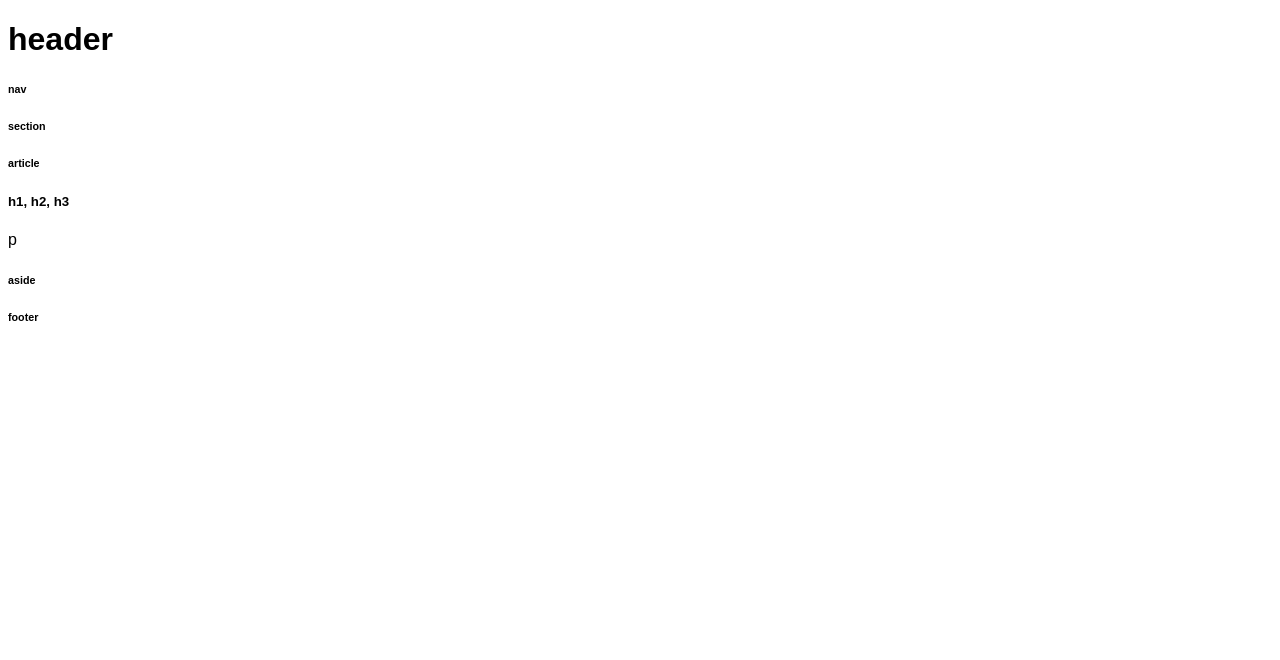
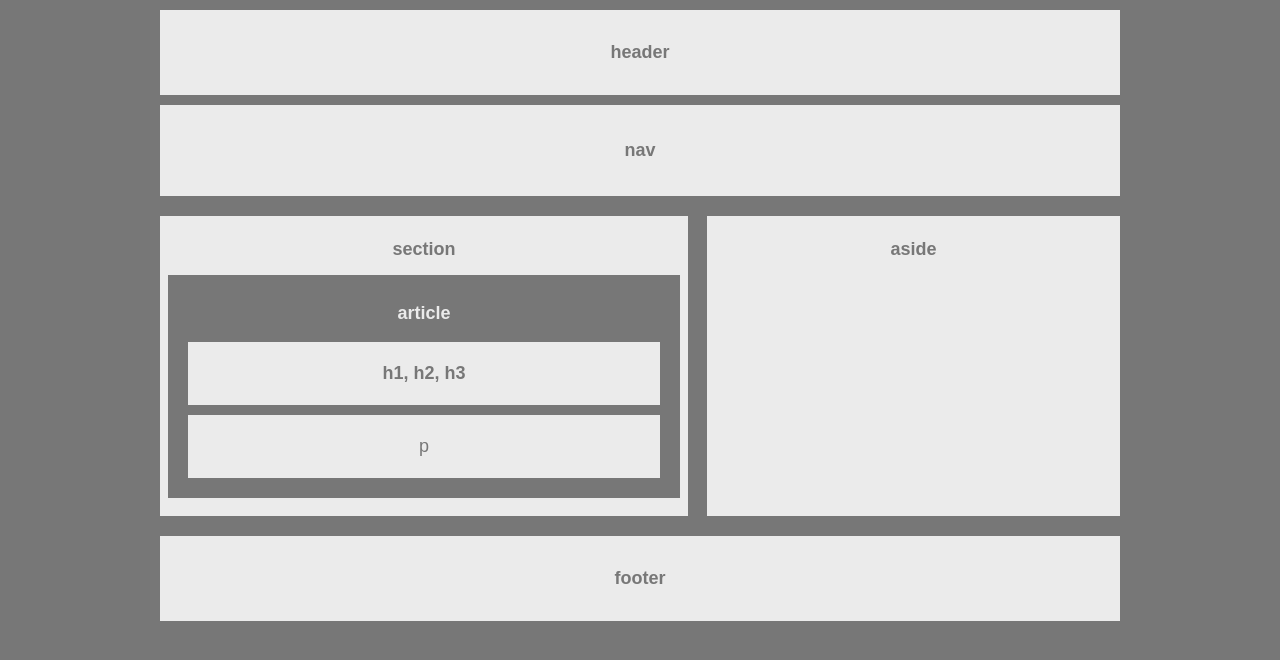
Before and after one commit to Pironj/HW-Wireframe, a plain HTML site: page index.html in a window 1280 px wide. Drawn offline with Linux system fonts and the light colour scheme.

Commit message:
Upload HW assignemnt 1 finished

```diff
--- a/index.html
+++ b/index.html
@@ -9,46 +9,56 @@
 <body>
 
 <!-- header block -->
+<div>
     <header>
         <h1>header</h1>
     </header>
+</div>
 
 <!-- nav block -->
+<div>
     <nav>
-    <h6>nav</h6>
+        <h1>nav</h1>
     </nav>
+</div>
 
 <!-- section block -->
+<div class="container1">
+    <div>
         <section>
-    <h6>section</h6>
+            <h1>section</h1>
 
         <!-- article within section block -->
+            <div>
                 <article>
-        <h6>article</h6>
+                    <h1>article</h1>
 
                 <!-- h1, h2, h3 sub-block within article block -->
                     <div class="sub-article">
-            <h5>h1, h2, h3</h5>
+                        <h1>h1, h2, h3</h1>
                     </div>
 
                 <!-- p block within article block -->
                     <div class="sub-article">
                         <p>p</p>
                     </div>
-
                 </article>
-
+            </div>
         </section>
 
 <!-- aside block -->
+    <div>
         <aside>
-    <h6>aside</h6>
+            <h1>aside</h1>
         </aside>
+    </div>
+</div>
 
 <!-- footer -->
+<div>
     <footer>
-    <h6>footer</h6>
+        <h1>footer</h1>
     </footer>
-
+</div>
 </body>
 </html>
--- a/style.css
+++ b/style.css
@@ -1,16 +1,70 @@
 body {
     font-family: 'Arial', 'Helvetica Neue', Helvetica, sans-serif;
-    background-color: "#777";
-    background: '#777';
-    width: '960px';
-    font-size: '18px';
+    background-color: #777;
+    background: #777;
+    width: 960px;
+    font-size: 18px;
+    margin: auto;
 }
 
 header, nav, section, aside, footer {
-    background: '#777';
+    background: #777;
+    background-color: #ebebeb;
+    text-align: center;
+    font-size: 18px;
+    width: 495;
+    padding: 8px;
+    color: #777;
+}
+
+h1 {
+    font-size: 18px;
+}
+
+header {
+    margin-top: 10px;
+    margin-bottom: 10px;
+}
+
+header, nav, footer {
+    padding: 20px;
+}
+
+.container1 {
+    box-sizing: border-box;
+}
+
+section {
+    float: left;
+    box-sizing: border-box;
+    margin-bottom: 20px;
+    margin-top: 20px;
+    width: 55%;
+    height: 300px;
+}
+
+aside {
+    float: right;
+    box-sizing: border-box;
+    margin-bottom: 20px;
+    margin-top: 20px;
+    width: 43%;
+    height: 300px;
 }
 
 article {
-    color: '#ebebeb';
-    background: '#777';
+    color: #ebebeb;
+    background: #777;
+    padding: 10px;
 }
+
+.sub-article {
+    color: #777;
+    background: #ebebeb;
+    margin: 10px;
+    padding: 3px;
+}
+
+footer {
+    clear: both;
+}
```
Lines whose indentation alone changed are shown as unchanged.
